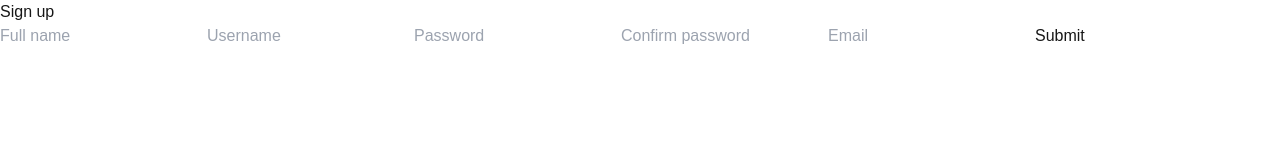
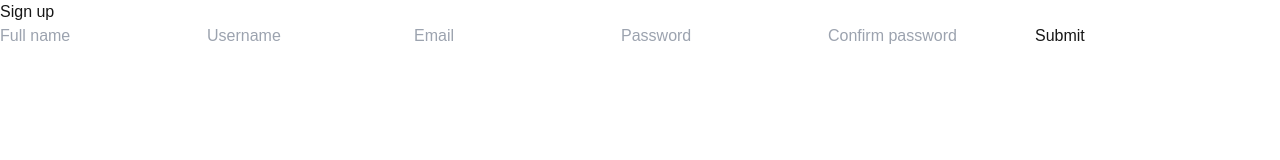
Before and after one commit to anh0701/food, a Next.js app in the folder food-supply/: page /sign-up in a window 1280 px wide. Shown: the top 160 px of the page. Built offline with nearby package versions, Linux system fonts and the light colour scheme.

Commit message:
add event onkeydown to sign up page

```diff
--- a/food-supply/src/app/sign-up/page.tsx
+++ b/food-supply/src/app/sign-up/page.tsx
@@ -1,6 +1,6 @@
 "use client";
 import { useRouter } from "next/navigation";
-import React, { useState } from "react";
+import React, { useRef, useState } from "react";
 
 export default function SignUp() {
     const router = useRouter();
@@ -17,6 +17,11 @@ export default function SignUp() {
         password: '',
         confirmPass: '',
     });
+
+    const emailConfirmInputRef = useRef<HTMLInputElement>(null);
+    const passwordConfirmInputRef = useRef<HTMLInputElement>(null);
+    const passwordInputRef = useRef<HTMLInputElement>(null);
+    const usernameInputRef = useRef<HTMLInputElement>(null);
 
     const regexPass = /^(?=.*[0-9])(?=.*[a-z])(?=.*[A-Z])(?=.*[@#$%^&+=])(?=\S+$).{8,}$/;
     const regexUsername = /^[A-Za-z]\w{5,29}$/;
@@ -88,6 +93,22 @@ export default function SignUp() {
         setName(e.target.value);
     }
 
+    const handleKeyDown = (event: React.KeyboardEvent<HTMLInputElement>, targetRef: React.RefObject<HTMLInputElement | null>) => {
+        if (event.key === "Enter") {
+            event.preventDefault();
+            if (targetRef.current) {
+                targetRef.current.focus();
+            }
+        }
+    };
+
+    const handlePasswordKeyDown = (event: React.KeyboardEvent<HTMLInputElement>) => {
+        if (event.key === "Enter") {
+            event.preventDefault();
+            handleSignUp();
+        }
+    };
+
     return (
         <div className="w-screen h-screen flex flex-col justify-center items-center bg-blue-400">
             <div className="w-1/4 bg-white rounded-2xl flex flex-col justify-center items-center p-8 g-2 shadow-md">
@@ -97,37 +118,48 @@ export default function SignUp() {
                     type="text"
                     placeholder="Full name"
                     className="rounded-md w-full bg-slate-200 mb-4 p-2"
+                    onKeyDown={(e) => handleKeyDown(e, usernameInputRef)}
+
                 />
                 <input
                     onChange={handleUserNameChange}
                     type="text"
+                    ref={usernameInputRef}
                     placeholder="Username"
                     className="rounded-md w-full bg-slate-200 mb-4 p-2"
+                    onKeyDown={(e) => handleKeyDown(e, emailConfirmInputRef)}
+
                 />
+
+                <input
+                    onChange={handleEmailChange}
+                    type="email"
+                    ref={emailConfirmInputRef}
+                    placeholder="Email"
+                    className="rounded-md w-full bg-slate-200 mb-4 p-2"
+                    onKeyDown={(e) => handleKeyDown(e, passwordInputRef)}
+                />
+                {errors.email && <div className="text-red-500 text-sm mb-4 break-words whitespace-normal w-full">{errors.email}</div>}
+
                 <input
                     onChange={handlePasswordChange}
                     type="password"
+                    ref={passwordInputRef}
                     placeholder="Password"
                     className="rounded-md w-full bg-slate-200 mb-4 p-2"
+                    onKeyDown={(e) => handleKeyDown(e, passwordConfirmInputRef)}
                 />
                 {errors.password && <div className="text-red-500 text-sm mb-4 break-words whitespace-normal w-full">{errors.password}</div>}
 
                 <input
                     onChange={handleConfirmPasswordChange}
                     type="password"
+                    ref={passwordConfirmInputRef}
                     placeholder="Confirm password"
                     className="rounded-md w-full bg-slate-200 mb-4 p-2"
+                    onKeyDown={handlePasswordKeyDown}
                 />
                 {errors.confirmPass && <div className="text-red-500 text-sm mb-4 break-words whitespace-normal w-full">{errors.confirmPass}</div>}
-
-                <input
-                    onChange={handleEmailChange}
-                    type="email"
-                    placeholder="Email"
-                    className="rounded-md w-full bg-slate-200 mb-4 p-2"
-                />
-                {errors.email && <div className="text-red-500 text-sm mb-4 break-words whitespace-normal w-full">{errors.email}</div>}
-
 
                 <button
                     onClick={handleSignUp}
```
